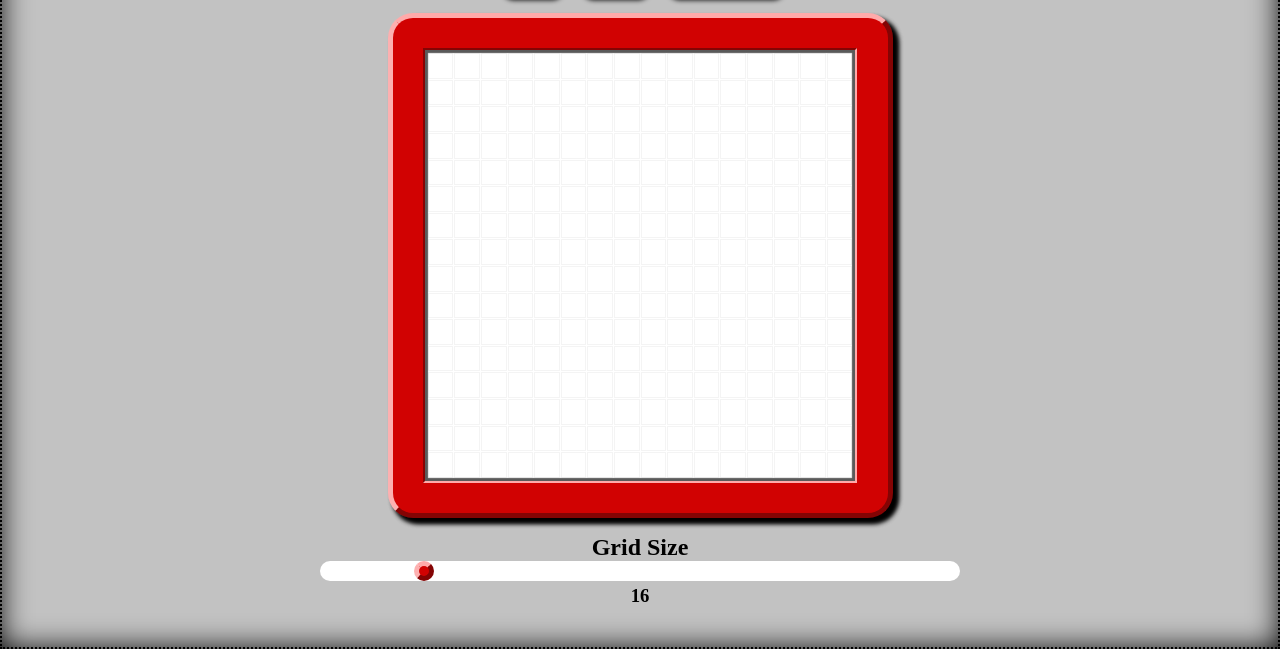
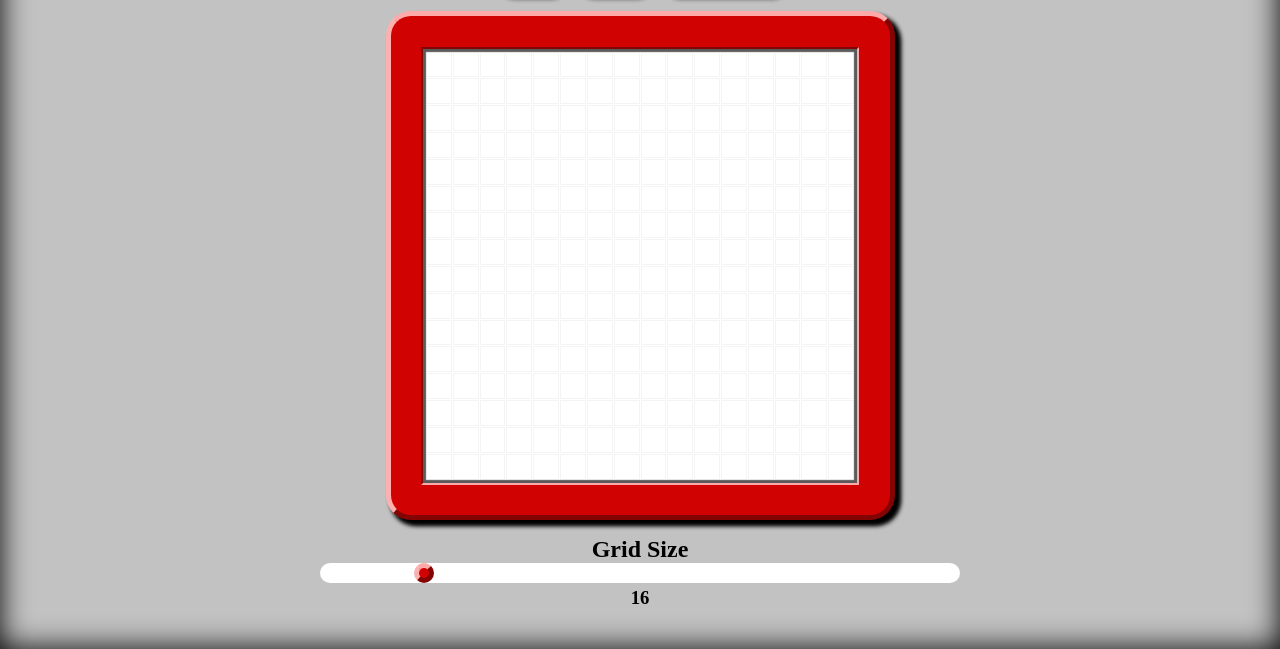
Before and after one commit to kralltaylor/odin-etch-a-sketch, a plain HTML site: page index.html in a window 1280 px wide. Shown: the part 151-800 px from the top of the page. Drawn offline with Linux system fonts and the light colour scheme.

Commit message:
Remove border around container

```diff
--- a/styles.css
+++ b/styles.css
@@ -20,7 +20,6 @@ body {
     max-height: 100%;
     padding: 5vh 5vw;
     gap: 2vh;
-    border: dotted 2px black;
     flex-basis: 0;
 
 }
```
